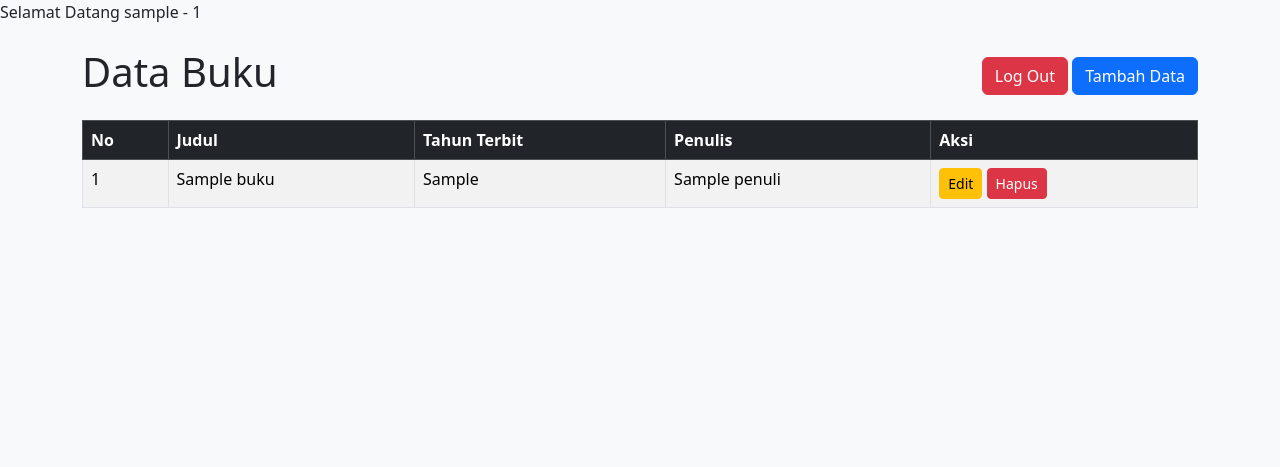
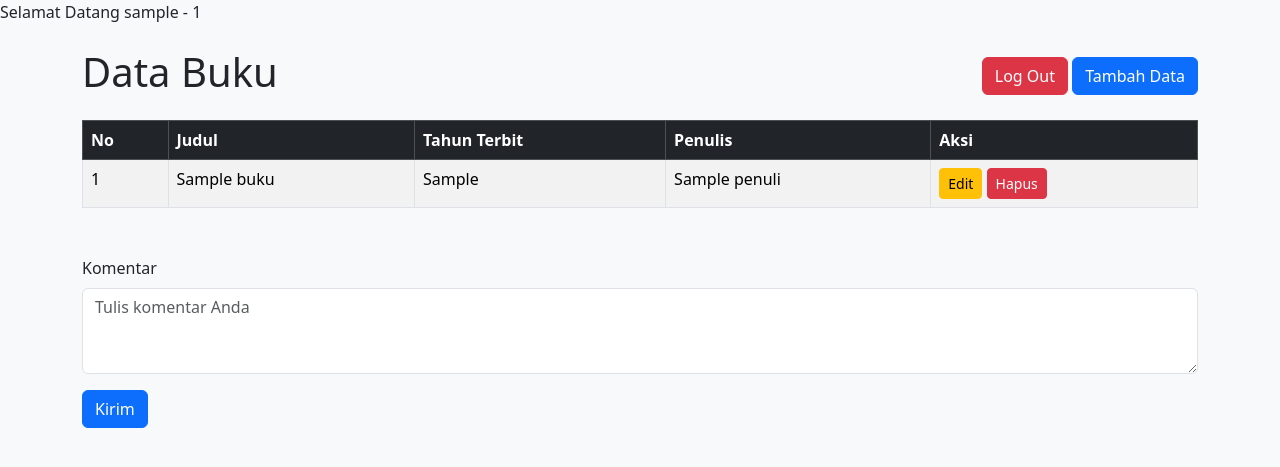
Before and after one commit to VickySetiawan19/project-uas-pbw, a PHP site: page /home.php in a window 1280 px wide. Shown: the top 467 px of the page. Run offline with PHP 8.4, Linux system fonts and the light colour scheme; the visitor is signed in with stand-in values (Sample User, id 1); tables that the repository leaves empty or names only in its code hold one stand-in row (values such as "Sample post").

Commit message:
Update home.php
menambah kolom komentar

```diff
--- a/home.php
+++ b/home.php
@@ -75,5 +75,18 @@ try {
 
     <!-- Bootstrap JS Bundle with Popper -->
     <script src="https://cdn.jsdelivr.net/npm/bootstrap@5.3.0-alpha3/dist/js/bootstrap.bundle.min.js"></script>
+
+     <div class="container mt-5">
+    <form id="commentForm">
+        <div class="mb-3">
+            <label for="comment" class="form-label">Komentar</label>
+            <textarea class="form-control" id="comment" rows="3" placeholder="Tulis komentar Anda" required></textarea>
+        </div>
+        <button type="submit" class="btn btn-primary">Kirim</button>
+    </form>
+</div>
+<head>
+    <link href="https://cdn.jsdelivr.net/npm/bootstrap@5.3.0-alpha3/dist/css/bootstrap.min.css" rel="stylesheet">
+</head>
 </body>
 </html>
```
